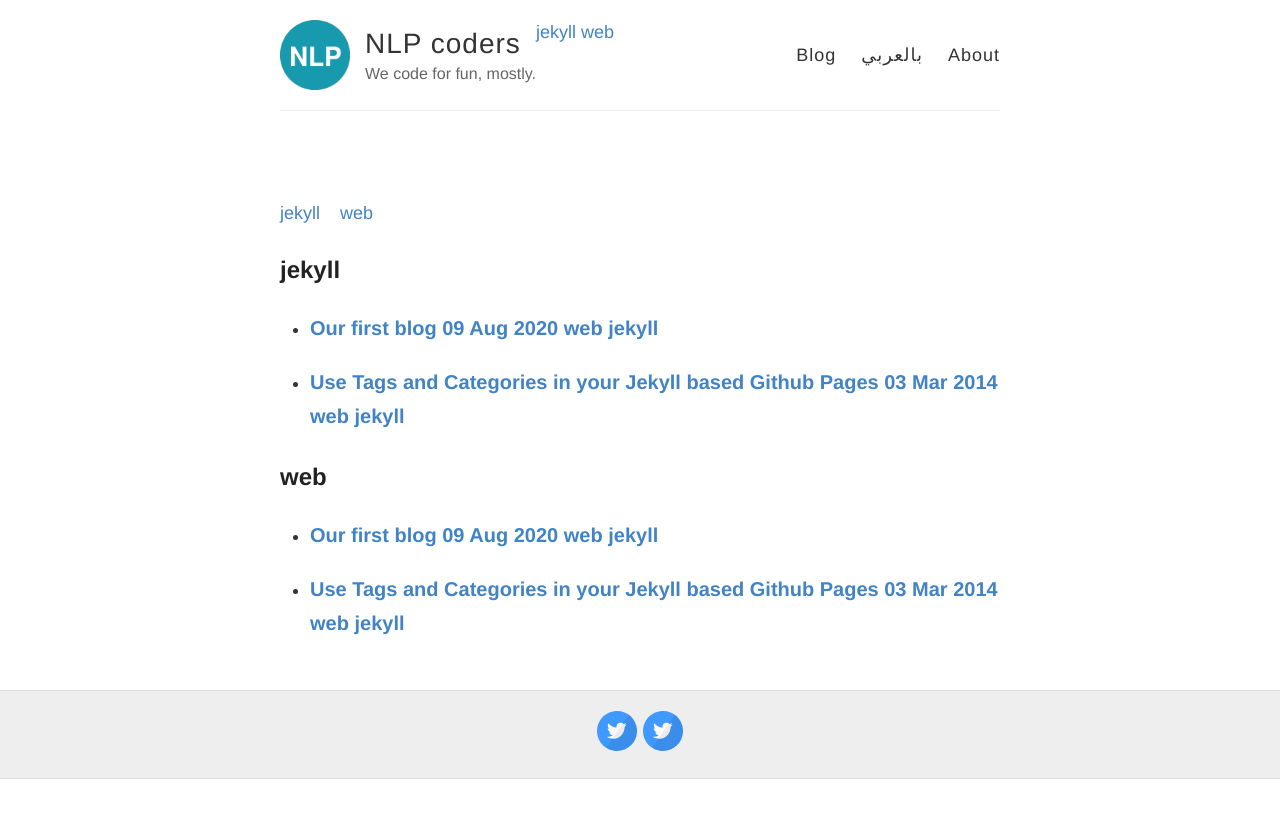
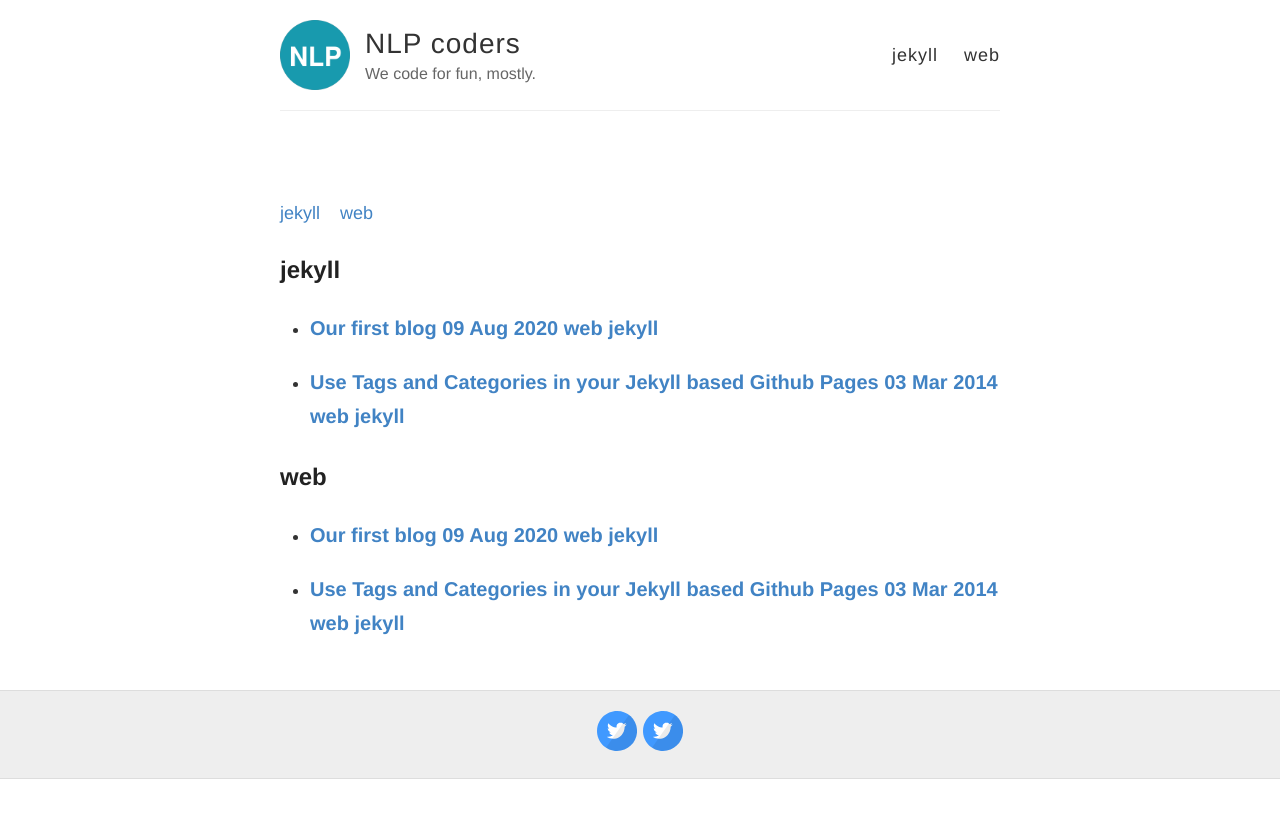
Before and after one commit to NLP-coders/NLP-coders.github.io, a Jekyll site: the page built from index.html, in a window 1280 px wide. Shown: the top 818 px of the page. Built offline with Jekyll 4.4.1, drawn with Linux system fonts in a browser that asks for light colours.

Commit message:
update nav

```diff
--- a/_layouts/default.html
+++ b/_layouts/default.html
@@ -58,11 +58,6 @@ The following part removes dulpicated tags and invalid tags like blank tag.
           </div>
 
           <nav>
-            <a href="{{ site.baseurl }}/">Blog</a>
-            <a href="{{ site.baseurl }}/ar">بالعربي</a>
-            <a href="{{ site.baseurl }}/about">About</a>
-          </nav>
-
             {% comment %}
             =======================
             The purpose of this snippet is to list all the tags you have in your site.
@@ -71,6 +66,9 @@ The following part removes dulpicated tags and invalid tags like blank tag.
             {% for tag in tags %}
               <a href="#{{ tag | slugify }}"> {{ tag }} </a>
             {% endfor %}
+
+
+          </nav>
 
 
         </header>
```
Lines whose indentation alone changed are shown as unchanged.
